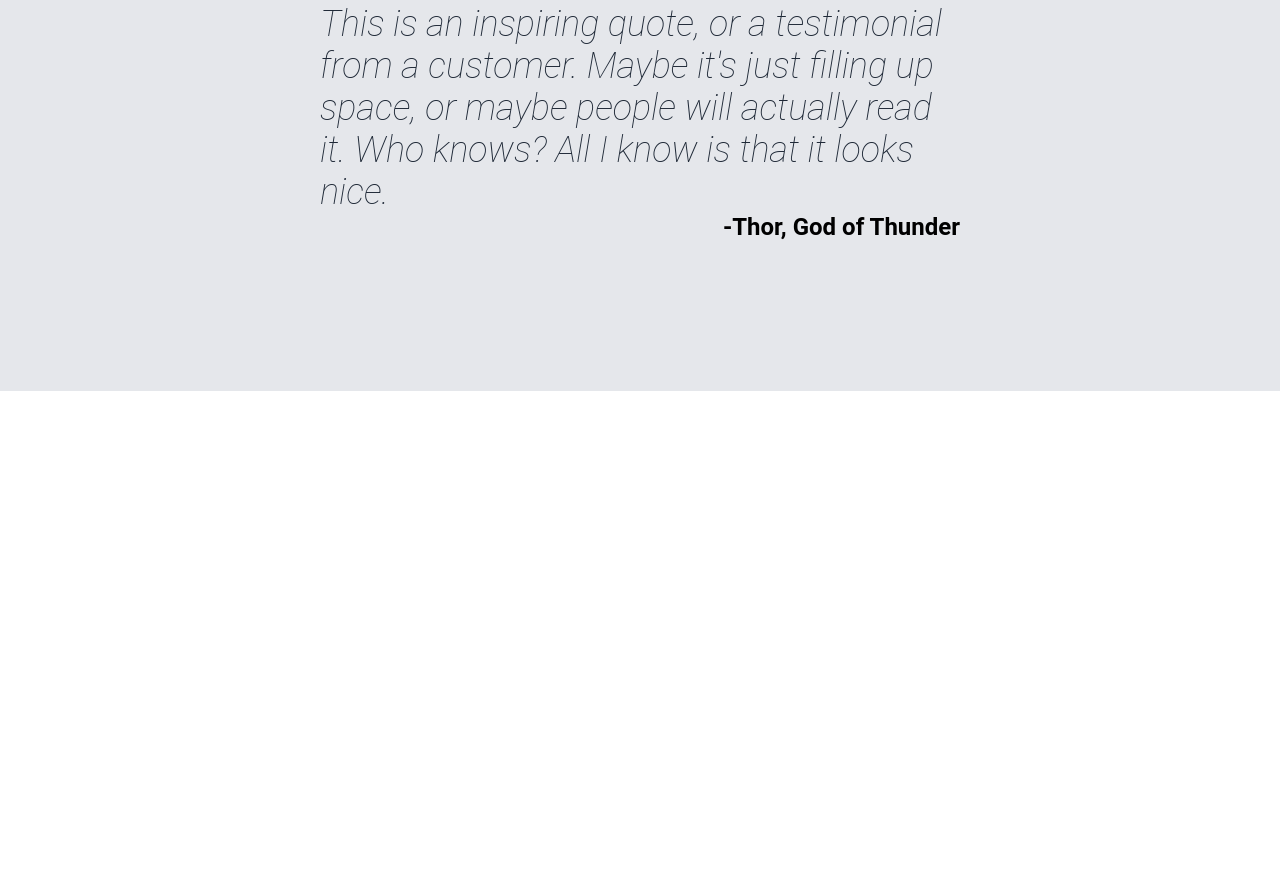
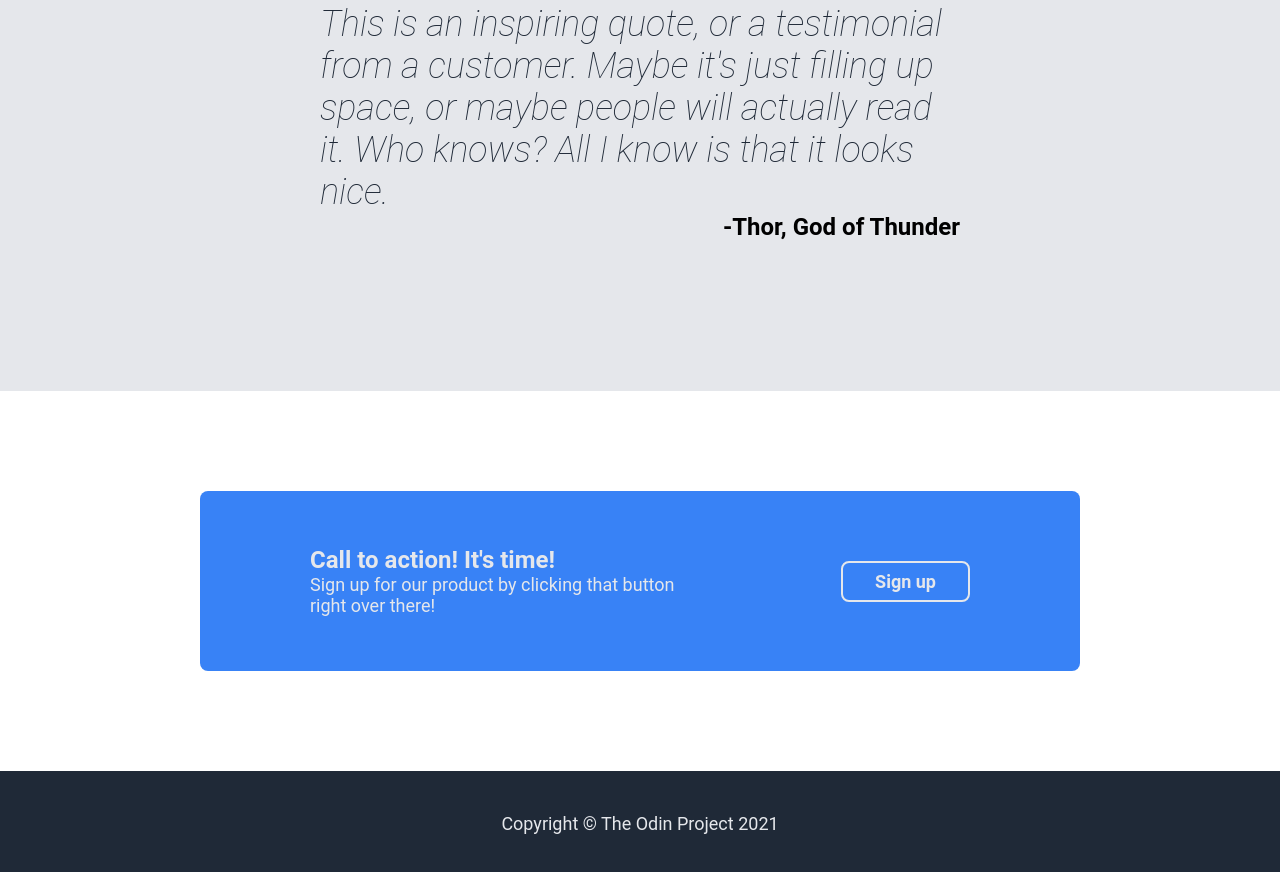
Before and after one commit to Jjay35/odin_landingPage, a plain HTML site: page index.html in a window 1280 px wide. Shown: the part 1126-1998 px from the top of the page. Before the commit the page ends 1517 px from the top, so only its background shows below. Drawn offline with Linux system fonts and the light colour scheme.

Commit message:
Finished last section and footer

```diff
--- a/index.html
+++ b/index.html
@@ -71,11 +71,20 @@
 </div>
 
 <div class="section4">
+    <div class="signUpContainer">
+            <div class="innerLeft">
+                <h3>Call to action! It's time!</h3>
+                <p>Sign up for our product by clicking that button right over there!</p>
+            </div>
 
+            <div class="innerRight">
+                <button>Sign up</button>
+            </div>
+    </div>
 </div>
 
 <div class="footer">
-
+    <p>Copyright &copy; The Odin Project 2021</p>
 </div>
 
 </body>
--- a/style.css
+++ b/style.css
@@ -143,3 +143,60 @@ h3{
     flex-direction: row;
     justify-content: flex-end;
 }
+
+/*---Last Section---*/
+.section4{
+    padding: 100px 200px;
+}
+
+
+.signUpContainer{
+    background-color: #3882F6;
+    border-radius: 8px;
+    padding: 40px;
+    display: flex;
+    flex-direction: row;
+    justify-content: center;
+    align-items: center;
+}
+
+.innerLeft{
+    padding: 15px 70px;
+    flex: 1;
+}
+
+.innerRight{
+    display: flex;
+    flex-direction: row;
+    justify-content: center;
+    align-items: center;
+    padding: 15px 70px;
+}
+
+.section4 h3{
+    font-family: "Roboto", sans-serif;
+    font-size: 24px;
+    font-weight: 700;
+    color: #E5E7EB;
+}
+
+.section4 button{
+    background-color: #3882F6;
+    padding: 8px 32px;
+    font-family: "Roboto", sans-serif;
+    font-weight: 600;
+    font-size: 18px;
+    color:#E5E7EB;
+    border-radius: 8px;
+    border: 2px solid #E5E7EB;
+}
+
+/*---Footer---*/
+
+.footer{
+    padding: 42px;
+    background-color:#1F2937;
+    display: flex;
+    justify-content: center;
+    align-items: center;
+}
```
